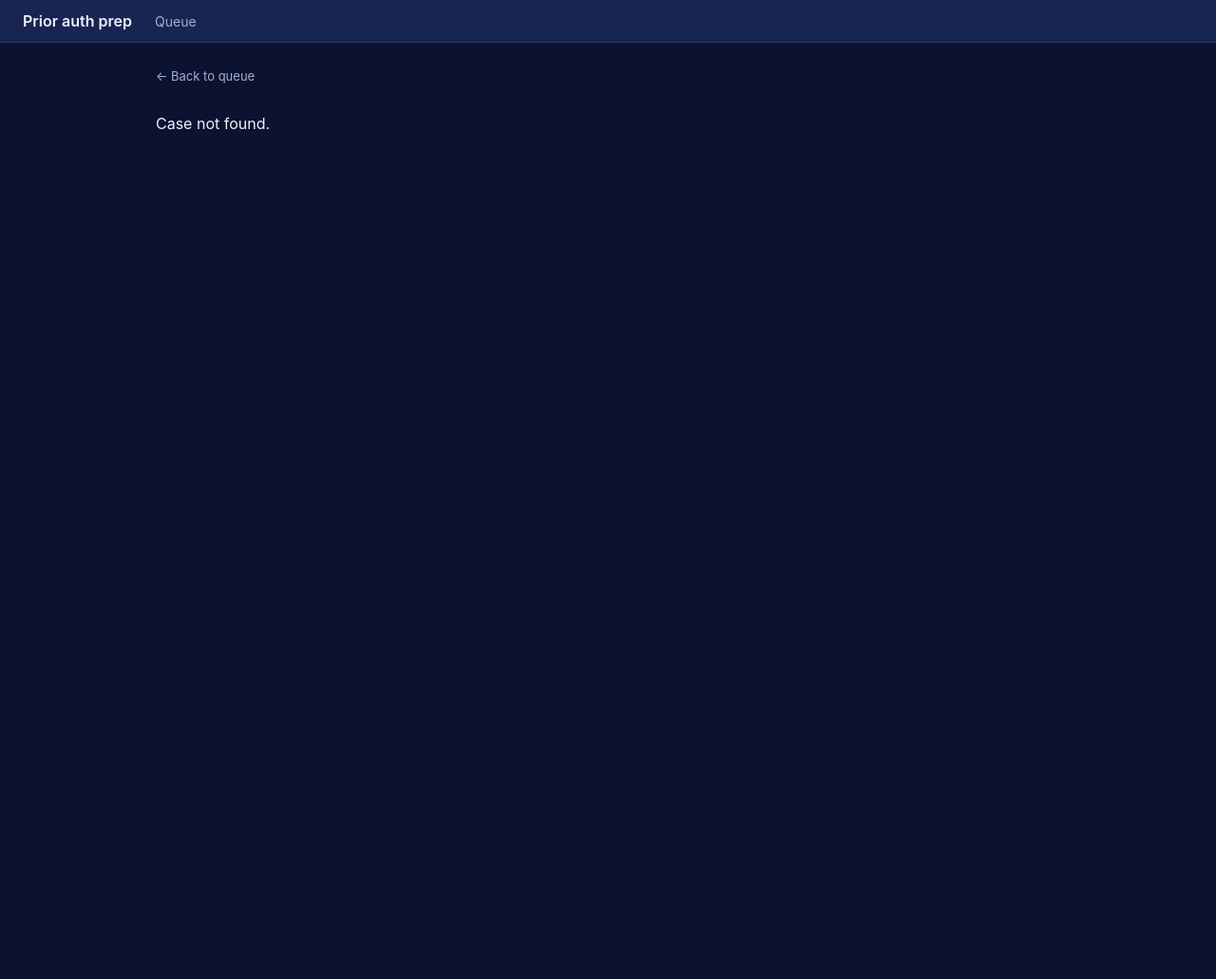
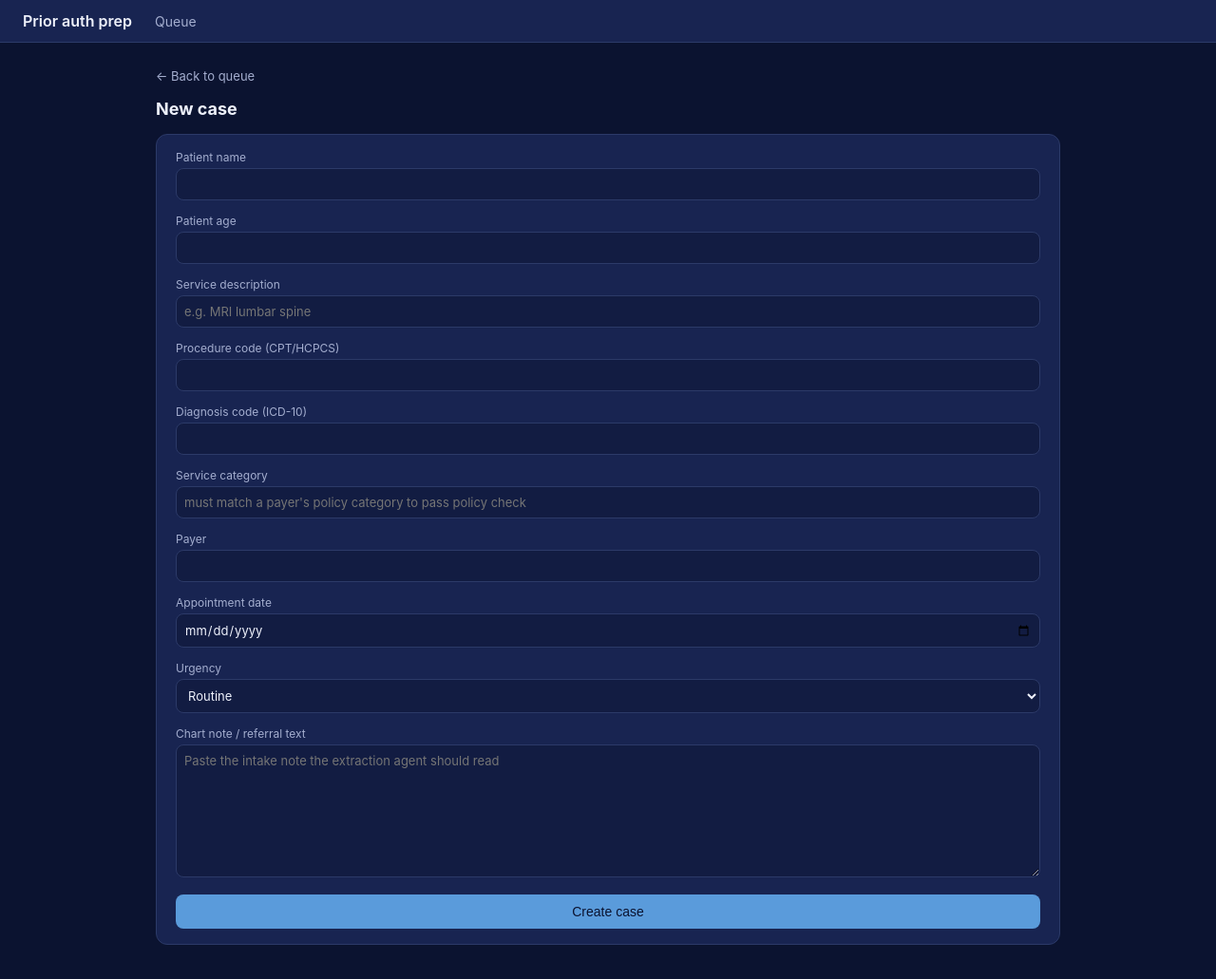
Before and after one commit to aitmai/prior-auth-prep-agent, a Flask app: page /case/new in a window 1280 px wide. Shown: the whole page at 95% size. Before the commit the page ends 137 px from the top, so only its background shows below. Run offline with Flask 3, Linux system fonts and the light colour scheme; data that the repository does not hold is empty; some libraries are stand-ins or nearby versions.

Commit message:
Add new patient form

```diff
--- a/db/schema.sql
+++ b/db/schema.sql
@@ -52,7 +52,7 @@ CREATE TABLE case_events (
     id           UUID PRIMARY KEY DEFAULT uuid_generate_v4(),
     case_id      UUID NOT NULL REFERENCES cases(id) ON DELETE CASCADE,
     event_type   VARCHAR(30) NOT NULL
-                 CHECK (event_type IN ('agent_action', 'human_action', 'status_change')),
+                 CHECK (event_type IN ('agent_action', 'human_action', 'status_change', 'phi_access')),
     actor        VARCHAR(60) NOT NULL,   -- e.g. 'extraction_agent', 'staff:jdoe'
     description  TEXT NOT NULL,
     created_at   TIMESTAMPTZ NOT NULL DEFAULT now()
--- a/routes/cases.py
+++ b/routes/cases.py
@@ -4,6 +4,47 @@ from db.connection import query
 from agents.pipeline import run_pipeline
 
 cases_bp = Blueprint("cases", __name__)
+
+
+@cases_bp.route("/case/new", methods=["GET", "POST"])
+def new_case():
+    """Manual case intake — the only way today a case enters the pipeline
+    besides db/seed.py. Always creates status='pending'; running the
+    pipeline itself stays a separate, human-triggered step."""
+    if request.method == "POST":
+        result = query(
+            """INSERT INTO cases (patient_name, patient_age, service_description,
+               procedure_code, diagnosis_code, service_category, chart_note_text,
+               payer_name, appointment_date, urgency_tier, status)
+               VALUES (%s, %s, %s, %s, %s, %s, %s, %s, %s, %s, 'pending')
+               RETURNING id""",
+            (
+                request.form["patient_name"],
+                request.form.get("patient_age") or None,
+                request.form["service_description"],
+                request.form.get("procedure_code") or None,
+                request.form.get("diagnosis_code") or None,
+                request.form.get("service_category") or None,
+                request.form.get("chart_note_text") or None,
+                request.form["payer_name"],
+                request.form.get("appointment_date") or None,
+                request.form.get("urgency_tier", "routine"),
+            ),
+        )
+        case_id = result[0]["id"]
+        query(
+            """INSERT INTO case_events (case_id, event_type, actor, description)
+               VALUES (%s, 'human_action', %s, 'Case created via intake form')""",
+            (case_id, request.form.get("actor", "staff:unknown")),
+            fetch=False,
+        )
+        flash("Case created.")
+        return redirect(url_for("cases.case_detail", case_id=case_id))
+
+    known = query(
+        "SELECT DISTINCT payer_name, service_category FROM policies ORDER BY payer_name, service_category"
+    )
+    return render_template("case_new.html", known=known)
 
 
 @cases_bp.route("/")
@@ -23,6 +64,17 @@ def queue():
 @cases_bp.route("/case/<case_id>")
 def case_detail(case_id):
     case = query("SELECT * FROM cases WHERE id = %s", (case_id,))
+    if case:
+        # HIPAA audit requirements cover access, not just modification — log
+        # every read of a case's PHI here, not only the write actions below.
+        # actor is 'staff:unknown' until real auth exists (see CONTINUE.md);
+        # this log is not yet attributable to a specific person.
+        query(
+            """INSERT INTO case_events (case_id, event_type, actor, description)
+               VALUES (%s, 'phi_access', 'staff:unknown', 'Case detail viewed')""",
+            (case_id,),
+            fetch=False,
+        )
     fields = query(
         "SELECT * FROM extracted_fields WHERE case_id = %s ORDER BY created_at", (case_id,)
     )
@@ -57,6 +109,32 @@ def process_case(case_id):
     Deterministic escalation on any failure; see agents/pipeline.py."""
     result = run_pipeline(case_id)
     flash(result.get("message", "Pipeline finished."))
+    return redirect(url_for("cases.case_detail", case_id=case_id))
+
+
+@cases_bp.route("/case/<case_id>/draft/edit", methods=["POST"])
+def edit_draft(case_id):
+    """Saves a human-edited draft as a new version. Editing is only offered
+    in the UI before submission — once approve_and_submit fires, the draft
+    that was actually sent is a historical record, not something to revise."""
+    latest = query(
+        "SELECT version FROM drafts WHERE case_id = %s ORDER BY version DESC LIMIT 1", (case_id,)
+    )
+    next_version = (latest[0]["version"] + 1) if latest else 1
+    actor = request.form.get("actor", "staff:unknown")
+    query(
+        """INSERT INTO drafts (case_id, version, draft_text, edited_by)
+           VALUES (%s, %s, %s, %s)""",
+        (case_id, next_version, request.form.get("draft_text", ""), actor),
+        fetch=False,
+    )
+    query(
+        """INSERT INTO case_events (case_id, event_type, actor, description)
+           VALUES (%s, 'human_action', %s, %s)""",
+        (case_id, actor, f"Draft edited, now v{next_version}"),
+        fetch=False,
+    )
+    flash("Draft saved.")
     return redirect(url_for("cases.case_detail", case_id=case_id))
 
 
@@ -97,6 +175,82 @@ def escalate(case_id):
     return redirect(url_for("cases.queue"))
 
 
+@cases_bp.route("/case/<case_id>/decision", methods=["POST"])
+def record_decision(case_id):
+    """Records the payer's decision on a submitted case. Approved closes the
+    loop directly; denied creates the denials row that drives the existing
+    resubmit/appeal UI."""
+    decision = request.form.get("decision")
+    actor = request.form.get("actor", "staff:unknown")
+    if decision == "approved":
+        query(
+            "UPDATE cases SET status = 'approved', updated_at = now() WHERE id = %s",
+            (case_id,),
+            fetch=False,
+        )
+        query(
+            """INSERT INTO case_events (case_id, event_type, actor, description)
+               VALUES (%s, 'human_action', %s, 'Payer approved the request')""",
+            (case_id, actor),
+            fetch=False,
+        )
+        flash("Payer approved.")
+    elif decision == "denied":
+        query(
+            "UPDATE cases SET status = 'denied', updated_at = now() WHERE id = %s",
+            (case_id,),
+            fetch=False,
+        )
+        query(
+            """INSERT INTO denials (case_id, reason_code, reason_text, appeal_deadline)
+               VALUES (%s, %s, %s, %s)""",
+            (
+                case_id,
+                request.form.get("reason_code") or None,
+                request.form.get("reason_text") or "No reason provided.",
+                request.form.get("appeal_deadline") or None,
+            ),
+            fetch=False,
+        )
+        query(
+            """INSERT INTO case_events (case_id, event_type, actor, description)
+               VALUES (%s, 'human_action', %s, 'Payer denied the request')""",
+            (case_id, actor),
+            fetch=False,
+        )
+        flash("Denial recorded.")
+    return redirect(url_for("cases.case_detail", case_id=case_id))
+
+
+@cases_bp.route("/case/<case_id>/denial/resolve", methods=["POST"])
+def resolve_denial(case_id):
+    """Records the final outcome of a resubmission or appeal — the step
+    that was previously missing: resubmit/appeal set a path, but nothing
+    ever closed the loop on what the payer ultimately decided."""
+    outcome = request.form.get("outcome")
+    actor = request.form.get("actor", "staff:unknown")
+    new_status = "approved" if outcome == "overturned" else "closed"
+    query(
+        """UPDATE denials SET resolved_at = now(), outcome = %s
+           WHERE case_id = %s AND resolved_at IS NULL""",
+        (outcome, case_id),
+        fetch=False,
+    )
+    query(
+        "UPDATE cases SET status = %s, updated_at = now() WHERE id = %s",
+        (new_status, case_id),
+        fetch=False,
+    )
+    query(
+        """INSERT INTO case_events (case_id, event_type, actor, description)
+           VALUES (%s, 'human_action', %s, %s)""",
+        (case_id, actor, f"Denial resolved: {outcome}"),
+        fetch=False,
+    )
+    flash(f"Marked as {outcome}.")
+    return redirect(url_for("cases.case_detail", case_id=case_id))
+
+
 @cases_bp.route("/case/<case_id>/denial/resubmit", methods=["POST"])
 def resubmit(case_id):
     query(
--- a/static/style.css
+++ b/static/style.css
@@ -220,6 +220,28 @@ button:hover, .btn:hover { border-color: var(--accent); }
   text-decoration: none;
 }
 
+.form-row { margin-bottom: 14px; }
+
+.form-row label {
+  display: block;
+  font-size: 12px;
+  color: var(--text-secondary);
+  margin-bottom: 4px;
+}
+
+.form-row input,
+.form-row select,
+.form-row textarea {
+  width: 100%;
+  font-size: 13px;
+  font-family: inherit;
+  border: 1px solid var(--border);
+  border-radius: var(--radius);
+  padding: 8px;
+  background: var(--surface-1);
+  color: var(--text-primary);
+}
+
 .deadline-banner {
   background: var(--warning-bg);
   color: var(--warning);
--- a/templates/case_detail.html
+++ b/templates/case_detail.html
@@ -66,11 +66,20 @@
     {% if draft %}
     <div class="card">
       <h2>Draft submission (v{{ draft.version }})</h2>
+      {% if case.status in ['draft_ready', 'needs_review'] %}
+      <form method="post" action="{{ url_for('cases.edit_draft', case_id=case.id) }}">
+        <textarea class="draft" name="draft_text" style="height:140px;">{{ draft.draft_text }}</textarea>
+        <div class="actions">
+          <button type="submit" style="width:100%;">Save edits</button>
+        </div>
+      </form>
+      {% else %}
       <textarea class="draft" readonly>{{ draft.draft_text }}</textarea>
+      {% endif %}
     </div>
     {% endif %}
 
-    {% if denial %}
+    {% if denial and not denial.resolution_path %}
     <div class="card">
       <h2>Denial</h2>
       <p style="font-size:13px;margin:0 0 8px;">{{ denial.reason_text }}</p>
@@ -87,12 +96,55 @@
         </form>
       </div>
     </div>
+    {% elif denial and denial.resolution_path %}
+    <div class="card">
+      <h2>Awaiting resolution</h2>
+      <p style="font-size:13px;color:var(--text-muted);margin:0 0 8px;">
+        Marked for {{ denial.resolution_path }}. Record the payer's final decision.
+      </p>
+      <div class="actions">
+        <form method="post" action="{{ url_for('cases.resolve_denial', case_id=case.id) }}" style="flex:1;">
+          <input type="hidden" name="outcome" value="overturned">
+          <button type="submit" class="btn-primary" style="width:100%;">Overturned</button>
+        </form>
+        <form method="post" action="{{ url_for('cases.resolve_denial', case_id=case.id) }}" style="flex:1;">
+          <input type="hidden" name="outcome" value="upheld">
+          <button type="submit" class="btn-danger" style="width:100%;">Upheld</button>
+        </form>
+      </div>
+    </div>
     {% elif case.status == 'pending' %}
     <div class="actions">
       <form method="post" action="{{ url_for('cases.process_case', case_id=case.id) }}" style="flex:1;">
         <button type="submit" class="btn-primary" style="width:100%;">Run intake pipeline</button>
       </form>
     </div>
+    {% elif case.status == 'submitted' %}
+    <div class="card">
+      <h2>Payer decision</h2>
+      <form method="post" action="{{ url_for('cases.record_decision', case_id=case.id) }}">
+        <input type="hidden" name="decision" value="approved">
+        <button type="submit" class="btn-primary" style="width:100%;">Approved</button>
+      </form>
+      <form method="post" action="{{ url_for('cases.record_decision', case_id=case.id) }}" style="margin-top:12px;">
+        <input type="hidden" name="decision" value="denied">
+        <div class="form-row">
+          <label>Denial reason code</label>
+          <input type="text" name="reason_code" placeholder="e.g. INSUFFICIENT_DOCS">
+        </div>
+        <div class="form-row">
+          <label>Denial reason</label>
+          <input type="text" name="reason_text" placeholder="Why the payer denied this request">
+        </div>
+        <div class="form-row">
+          <label>Appeal deadline</label>
+          <input type="date" name="appeal_deadline">
+        </div>
+        <button type="submit" class="btn-danger" style="width:100%;">Record denial</button>
+      </form>
+    </div>
+    {% elif case.status in ['approved', 'denied', 'closed'] %}
+    <p style="color:var(--text-muted);font-size:13px;">No further action — case is {{ case.status }}.</p>
     {% else %}
     <div class="actions">
       <form method="post" action="{{ url_for('cases.approve_and_submit', case_id=case.id) }}" style="flex:1;">
--- /dev/null
+++ b/templates/case_new.html
@@ -0,0 +1,69 @@
+{% extends "base.html" %}
+{% block title %}New case — Prior auth prep{% endblock %}
+{% block content %}
+
+<a class="back-link" href="{{ url_for('cases.queue') }}">&larr; Back to queue</a>
+
+<h1 style="font-size:18px;margin:0 0 16px;">New case</h1>
+
+<form method="post" class="card">
+  <div class="form-row">
+    <label>Patient name</label>
+    <input type="text" name="patient_name" required>
+  </div>
+  <div class="form-row">
+    <label>Patient age</label>
+    <input type="number" name="patient_age" min="0" max="130">
+  </div>
+  <div class="form-row">
+    <label>Service description</label>
+    <input type="text" name="service_description" required placeholder="e.g. MRI lumbar spine">
+  </div>
+  <div class="form-row">
+    <label>Procedure code (CPT/HCPCS)</label>
+    <input type="text" name="procedure_code">
+  </div>
+  <div class="form-row">
+    <label>Diagnosis code (ICD-10)</label>
+    <input type="text" name="diagnosis_code">
+  </div>
+  <div class="form-row">
+    <label>Service category</label>
+    <input type="text" name="service_category" list="categories"
+           placeholder="must match a payer's policy category to pass policy check">
+    <datalist id="categories">
+      {% for k in known %}
+      <option value="{{ k.service_category }}">{{ k.payer_name }} — {{ k.service_category }}</option>
+      {% endfor %}
+    </datalist>
+  </div>
+  <div class="form-row">
+    <label>Payer</label>
+    <input type="text" name="payer_name" required list="payers">
+    <datalist id="payers">
+      {% for k in known %}
+      <option value="{{ k.payer_name }}">
+      {% endfor %}
+    </datalist>
+  </div>
+  <div class="form-row">
+    <label>Appointment date</label>
+    <input type="date" name="appointment_date">
+  </div>
+  <div class="form-row">
+    <label>Urgency</label>
+    <select name="urgency_tier">
+      <option value="routine">Routine</option>
+      <option value="urgent">Urgent</option>
+    </select>
+  </div>
+  <div class="form-row">
+    <label>Chart note / referral text</label>
+    <textarea class="draft" name="chart_note_text" style="height:140px;"
+              placeholder="Paste the intake note the extraction agent should read"></textarea>
+  </div>
+  <div class="actions">
+    <button type="submit" class="btn-primary" style="width:100%;">Create case</button>
+  </div>
+</form>
+{% endblock %}
--- a/templates/queue.html
+++ b/templates/queue.html
@@ -1,6 +1,10 @@
 {% extends "base.html" %}
 {% block title %}Queue — Prior auth prep{% endblock %}
 {% block content %}
+
+<div style="display:flex;justify-content:flex-end;margin-bottom:16px;">
+  <a class="btn btn-primary" style="flex:none;padding:8px 16px;" href="{{ url_for('cases.new_case') }}">+ New case</a>
+</div>
 
 {% if metrics %}
 <div class="metrics-row">
```
Also changed, not shown: db/retention_job.py (added, +90 -0 lines), docs/compliance/baa_tracking.md (added, +42 -0 lines), docs/compliance/data_retention_policy.md (added, +45 -0 lines), docs/compliance/hipaa_risk_assessment.md (added, +50 -0 lines), docs/compliance/phi_handling_policy.md (added, +59 -0 lines), docs/compliance/README.md (added).
